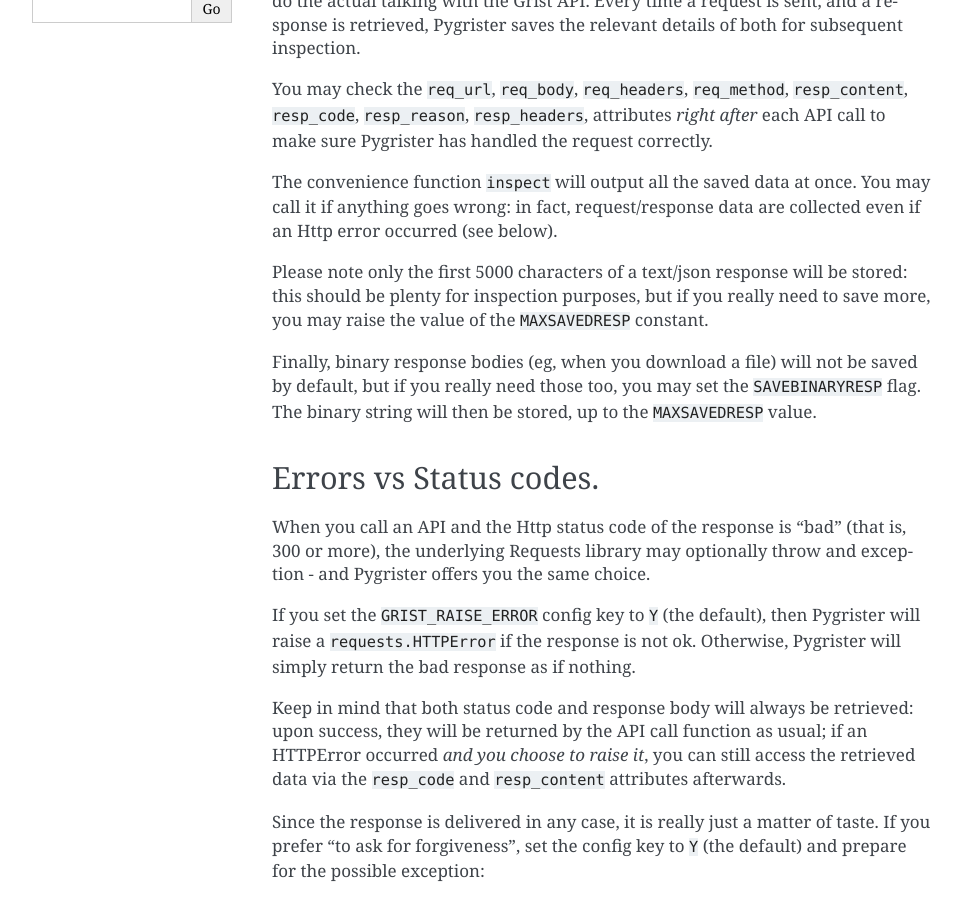
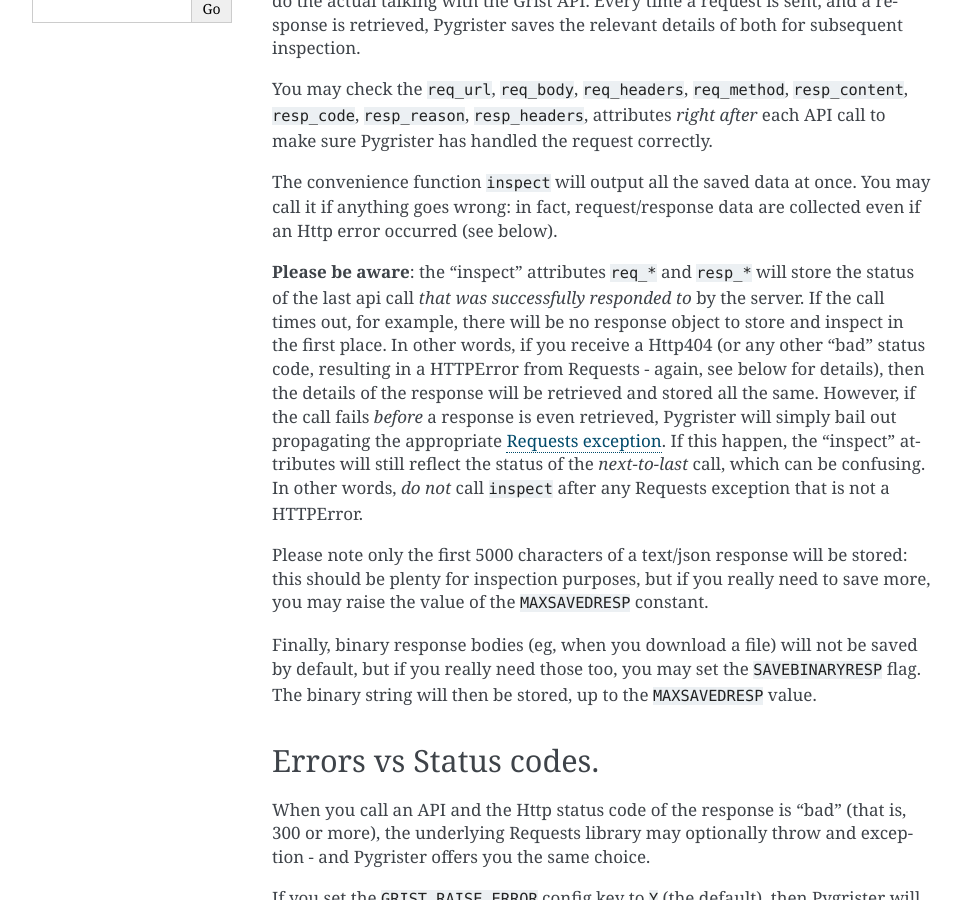
Before and after one commit to ricpol/pygrister, a Sphinx documentation site: the page built from doc/misc.rst, in a window 1280 px wide and 900 px high, scrolled down 443 px. Shown: the whole window, without its empty margins (148-1109 px from the left). Built offline with Sphinx 7.4.7, drawn with Linux system fonts in a browser that asks for light colours.

Commit message:
clarification on GristApi.inspect

```diff
--- a/doc/misc.rst
+++ b/doc/misc.rst
@@ -29,6 +29,20 @@ correctly.
 The convenience function ``inspect`` will output all the saved data at once.
 You may call it if anything goes wrong: in fact, request/response data are
 collected even if an Http error occurred (see below).
+
+**Please be aware**: the "inspect" attributes ``req_*`` and ``resp_*``
+will store the status of the last api call *that was successfully responded to*
+by the server. If the call times out, for example, there will be no response
+object to store and inspect in the first place.
+In other words, if you receive a Http404 (or any other "bad" status code,
+resulting in a HTTPError from Requests - again, see below for details), then
+the details of the response will be retrieved and stored all the same.
+However, if the call fails *before* a response is even retrieved, Pygrister
+will simply bail out propagating the appropriate
+`Requests exception <https://requests.readthedocs.io/en/latest/api/#exceptions>`_.
+If this happen, the "inspect" attributes will still reflect the status of the
+*next-to-last* call, which can be confusing. In other words, *do not* call
+``inspect`` after any Requests exception that is not a HTTPError.
 
 Please note only the first 5000 characters of a text/json response will be
 stored: this should be plenty for inspection purposes, but if you really
```
Also changed, not shown: NEWS.txt (+5 -2 lines), 1 other file.
